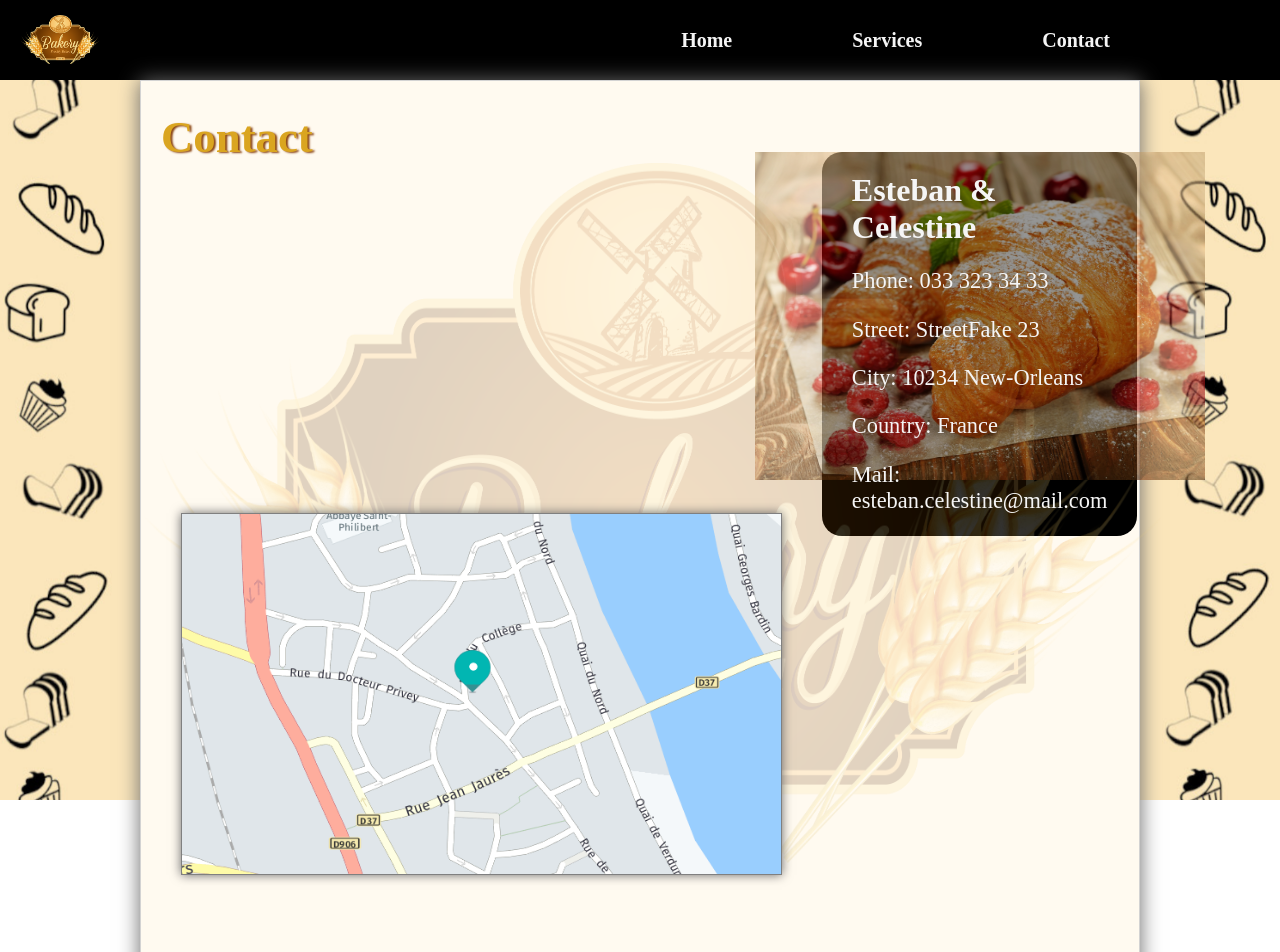
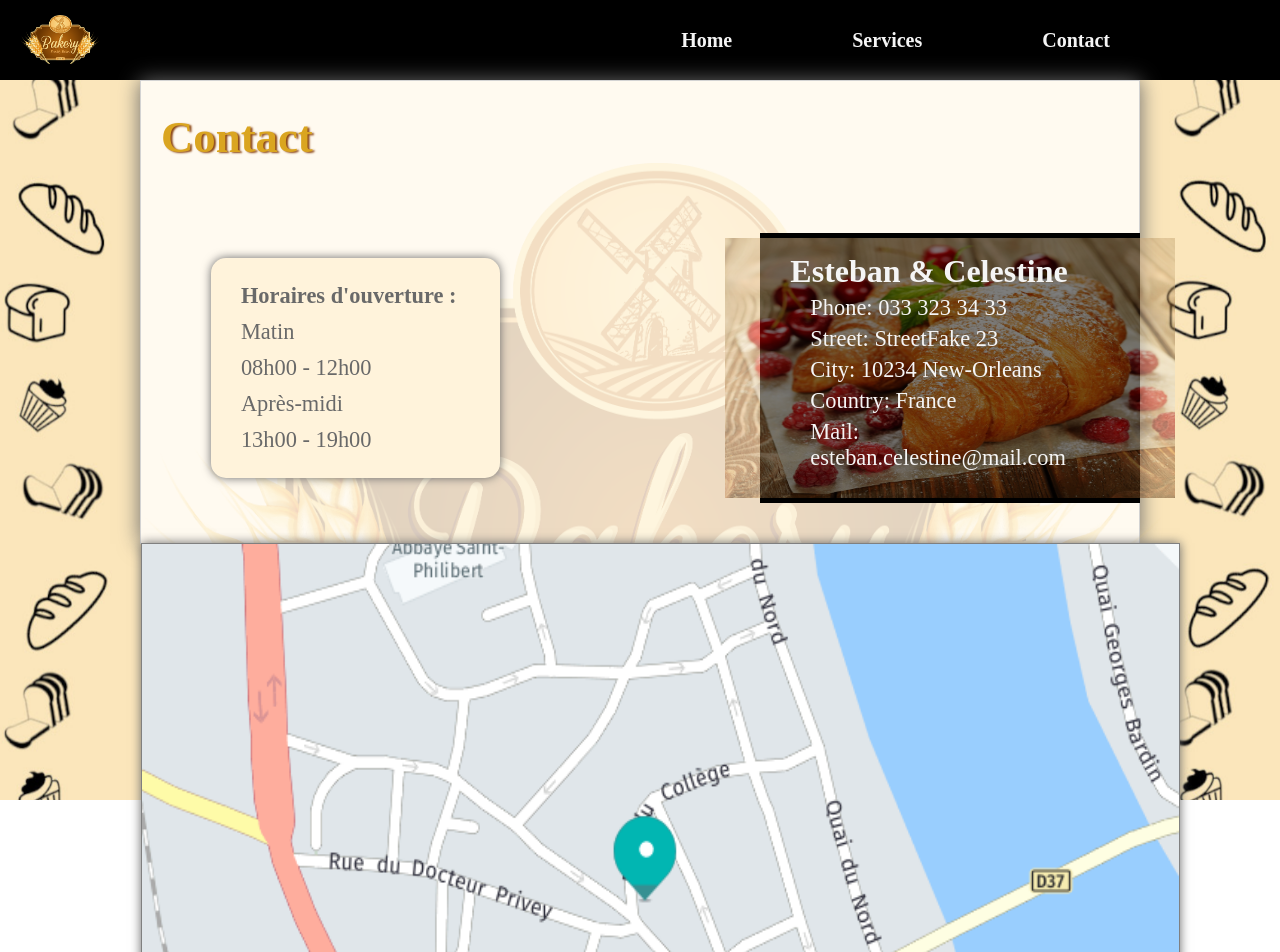
Before and after one commit to TLRKiliann/vite-et-bien, a React (Vite) app in the folder my-vite/: page /Contact in a window 1280 px wide. Shown: the top 952 px of the page. Built offline with nearby package versions, Linux system fonts and the light colour scheme.

Commit message:
style improved

```diff
--- a/my-vite/src/Pages/Contact.tsx
+++ b/my-vite/src/Pages/Contact.tsx
@@ -22,21 +22,23 @@ export const Contact = () => {
           </div>
 
           <div className="div--mapaddcontact">
-            <div className="map--shot">
-              <img
-                src={mapShot}
-                width="600px"
-                height="360px"
-                alt="no map" />
+
+            <div className="div--horaires">
+              <h4>Horaires d'ouverture :</h4>
+              <p>Matin</p>
+              <p>08h00 - 12h00</p>
+              <p>Après-midi</p>
+              <p>13h00 - 19h00</p>
             </div>
 
             <div className="div--articlecontact">
 
               <div className="div--croissant">
+
                 <img
                   src={croissImg}
                   width="450px"
-                  height="328px"
+                  height="260px"
                   alt="no croissant" />
               </div>
 
@@ -53,7 +55,13 @@ export const Contact = () => {
               </article>
             </div>
           </div>
-
+          <div className="map--shot">
+            <img
+              src={mapShot}
+              width="1000px"
+              height="720px"
+              alt="no map" />
+          </div>
         </div>
 
       </div>
--- a/my-vite/src/Pages/Home.tsx
+++ b/my-vite/src/Pages/Home.tsx
@@ -115,10 +115,10 @@ export const Home = () => {
 
         <div className="div--artfirst">
           <article className="art--firsthome">
+            <section>
               <h1>
                 Bienvenue chez Esteban & Celestine !
               </h1>
-            <section>
               <p>La fabrication de notre pain se perpétue au travers des
                 traditions ancestrales, tenue de génération en génération
                 par notre famille. L'épautre et le blé sont les clefs de
@@ -142,10 +142,10 @@ export const Home = () => {
 
       <div className="div--artfirst">
         <article className="art--firsthome">
+          <section>
             <h1>Le meilleur pain c'est chez nous.
               C'est maintenant qu'il faut venir !
             </h1>
-          <section>
             <p>La fabrication de notre pain se perpétue au travers des
               traditions ancestrales, tenue de génération en génération
               par notre famille. L'épautre et le blé sont les clefs de
@@ -166,10 +166,10 @@ export const Home = () => {
 
         <div className="div--subcake">
           <article className="art--third">
+            <section>
               <h1>Le meilleur pain c'est chez nous.
                 C'est maintenant qu'il faut venir !
               </h1>
-            <section>
               <p>La fabrication de notre pain se perpétue au travers des
                 traditions ancestrales, tenue de génération en génération
                 par notre famille. L'épautre et le blé sont les clefs de
@@ -211,10 +211,10 @@ export const Home = () => {
 
       <div className="div--artfirst">
         <article className="art--firsthome">
+          <section>
             <h1>Le meilleur pain c'est chez nous.
               C'est maintenant qu'il faut venir !
             </h1>
-          <section>
             <p>La fabrication de notre pain se perpétue au travers des
               traditions ancestrales, tenue de génération en génération
               par notre famille. L'épautre et le blé sont les clefs de
@@ -243,10 +243,10 @@ export const Home = () => {
 
         <div className="div--artfirst">
           <article className="art--firsthome">
+            <section>
               <h1>
                 Bienvenue chez Esteban & Celestine !
               </h1>
-            <section>
               <p>La fabrication de notre pain se perpétue au travers des
                 traditions ancestrales, tenue de génération en génération
                 par notre famille. L'épautre et le blé sont les clefs de
--- a/my-vite/src/Pages/Services.tsx
+++ b/my-vite/src/Pages/Services.tsx
@@ -10,7 +10,8 @@ import patissImg3 from '../assets/images/patisserie_3.jpg';
 import blackforest from '../assets/images/foret_noir.jpg';
 import chocGat from '../assets/images/gateau_choc.jpg';
 import plateau from '../assets/images/plateau.jpg';
-
+import littlecake from '../assets/images/petits_gateau.jpg'
+import pepito from '../assets/images/gateau_pepites.jpg'
 
 
 export const Services = () => {
@@ -84,11 +85,33 @@ export const Services = () => {
 
             <div className="submain--imgserv">
               <img
-                src={patissImg3}
-                width="300px"
+                src={littlecake}
+                width="210px"
                 height="200px"
                 alt="no patisserie" />
               <legend>Diverses Pâtisseries</legend>
+            </div>
+          </div>
+
+          <h2 className="subtitle--serv">Nos Spécialités</h2>
+
+          <div className="main--imgserv">
+            <div className="submain--imgserv">
+              <img
+                src={patissImg3}
+                width="400px"
+                height="200px"
+                alt="no patisserie" />
+              <legend>Diverses Pâtisseries</legend>
+            </div>
+
+            <div className="submain--imgserv">
+              <img
+                src={plateau}
+                width="400px"
+                height="200px"
+                alt="no patisserie" />
+              <legend>Arrangement aux Choix</legend>
             </div>
           </div>
 
@@ -115,11 +138,11 @@ export const Services = () => {
 
             <div className="submain--imgserv">
               <img
-                src={plateau}
-                width="400px"
+                src={pepito}
+                width="300px"
                 height="200px"
                 alt="no patisserie" />
-              <legend>Arrangement aux Choix</legend>
+              <legend>Cake aux Pépites de Choc</legend>
             </div>
           </div>
 
--- a/my-vite/src/StylePages/Contact.css
+++ b/my-vite/src/StylePages/Contact.css
@@ -34,46 +34,72 @@ body {
 }
 
 .div--mapaddcontact {
-  width: 100%;
-  margin: 0px 0px;
-  margin-top:  -380px;
-  margin-bottom: 100px;
+  width: 90%;
+  margin: auto;
+  padding: 40px 20px;
   display: flex;
   flex-direction: row;
   align-items: center;
 }
 
+
+.div--horaires {
+  position: relative;
+  width: 30%;
+  padding: 20px 10px;
+  display: flex;
+  flex-direction: column;
+  align-items: left;
+
+  font-size: 1.4rem;
+  background: #fff3db;
+  border-radius: 15px;
+  box-shadow:  0px 0px 10px dimgrey;
+  color: dimgrey;
+
+  z-index: 2;
+}
+
+.div--horaires, h4, p {
+  margin: 5px 20px;
+}
+
 .div--articlecontact {
+  position: relative;
+  left: 200px;
   padding: 0px 10px;
-  width: 50%;
+  width: 40%;
   height: auto;
   margin: auto 40px;
   display: flex;
   justify-content: center;
   background: black;
   color: whitesmoke;
-  border-radius: 20px;
 }
 
 
 .div--croissant {
   position: absolute;
-  margin-top: 0px;
-  opacity: 0.6;
-  z-index: 1;
+  margin:  0px auto;
+  opacity: 0.5;
+  z-index: 2;
 }
 
 .div--croissant img {
-  margin: auto;
+  margin: 5px;
 }
 
 .art--h4p {
+  position: relative;
+  width: 100%;
+  height: 250px;
+  margin: auto;
   padding-top: 20px;
   padding-right: 20px;
   padding-bottom: 0px;
   padding-left: 20px;
-  position: relative;
-  z-index: 2;
+
+  z-index: 3;
 }
 
 
@@ -86,13 +112,13 @@ body {
   font-size: 1.4rem;
 }
 
-.map--shot {
-  margin-top: 700px;
-  margin-left: 40px;
-  position: relative;
-  width: 60%;
+.map--shot img {
+  position: absolute;
+  width: 81%;
   display: flex;
   justify-content: center;
   border: 1px solid grey;
   box-shadow: 0px 0px 10px dimgrey;
+
+  z-index: 1;
 }
--- a/my-vite/src/StylePages/Home.css
+++ b/my-vite/src/StylePages/Home.css
@@ -138,6 +138,7 @@ body {
   display: flex;
   align-items: center;
   border-bottom: 1px solid burlywood;
+  z-index: 2;
 }
 
 section p {
@@ -158,8 +159,10 @@ section p {
 }
 
 .art--firsthome {
+  position: relative;
   padding: 10px 40px;
   text-align: justify;
+  z-index: 1;
 }
 
 .art--firsthome h1 {
@@ -172,6 +175,7 @@ section p {
 }*/
 
 .div--cake {
+  position: relative;
   width: 100%;
   display: flex;
   align-items: center;
@@ -192,7 +196,9 @@ section p {
   text-align: justify;
 }
 
-.art--third h1 {
+section h1 {
+  padding: 10px 20px;
+  font-size: 1.6rem;
   color: goldenrod;
   text-shadow: 1px 1px 1px saddlebrown;
 }
```
Also changed, not shown: my-vite/src/assets/images/gateau_pepites.jpg (added), my-vite/src/assets/images/petits_gateau.jpg (added). Lines whose indentation alone changed are shown as unchanged.
